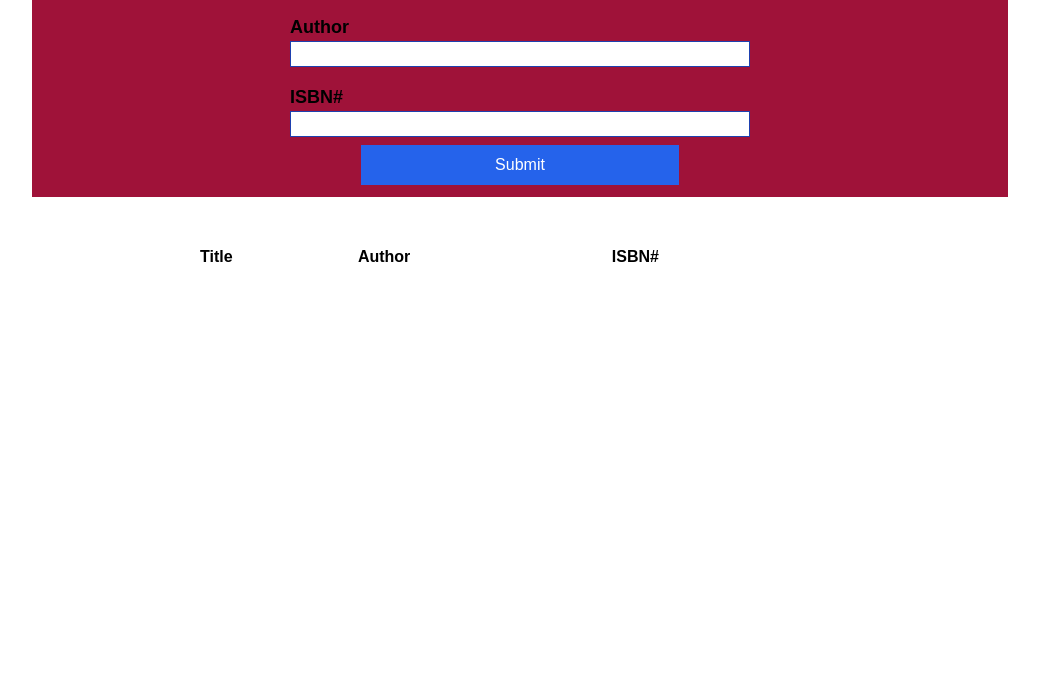
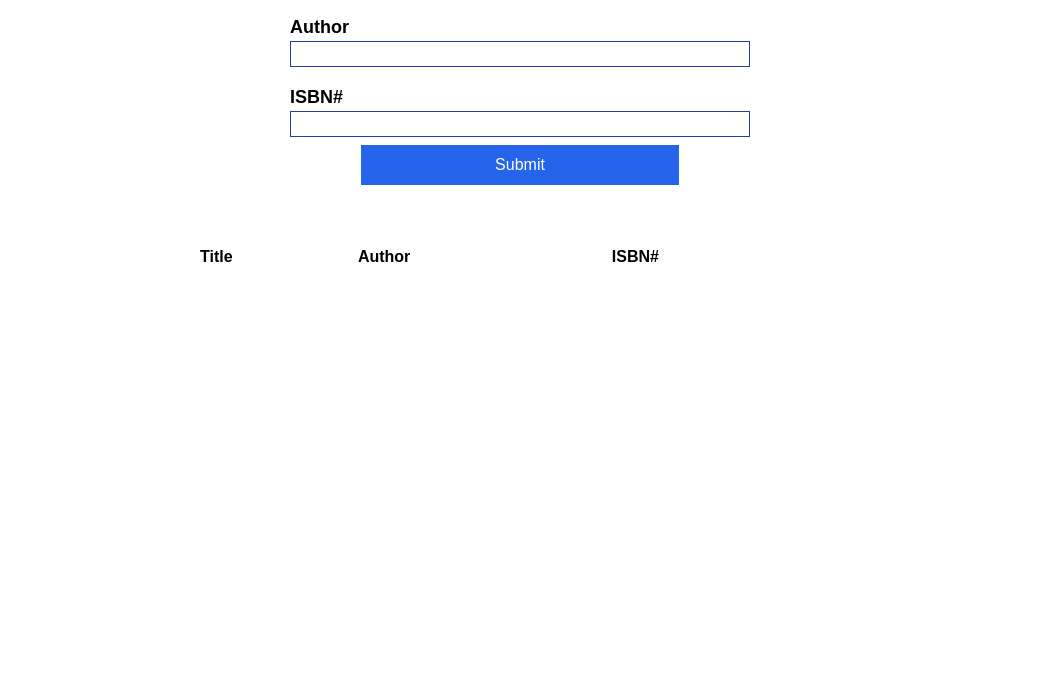
Before and after one commit to HamidAliZain/Boolist-app, a website: page index.html in a window 1280 px wide. Shown: the part 113-800 px from the top of the page, without its empty margins (120-1159 px from the left). Drawn offline with Linux system fonts and the light colour scheme.

Commit message:
some updates

```diff
--- a/index.html
+++ b/index.html
@@ -16,7 +16,7 @@
     <title>My BookList</title>
   </head>
   <body>
-    <div class="container bg-purple-700 mx-auto p-3 md:bg-rose-800">
+    <div class="container   mx-auto p-3  ">
       <h1 class="d-flex text-3xl text-center">
         <i class="fas fa-book-open text-blue-500"></i> My<span
           class="text-blue-500"
```
